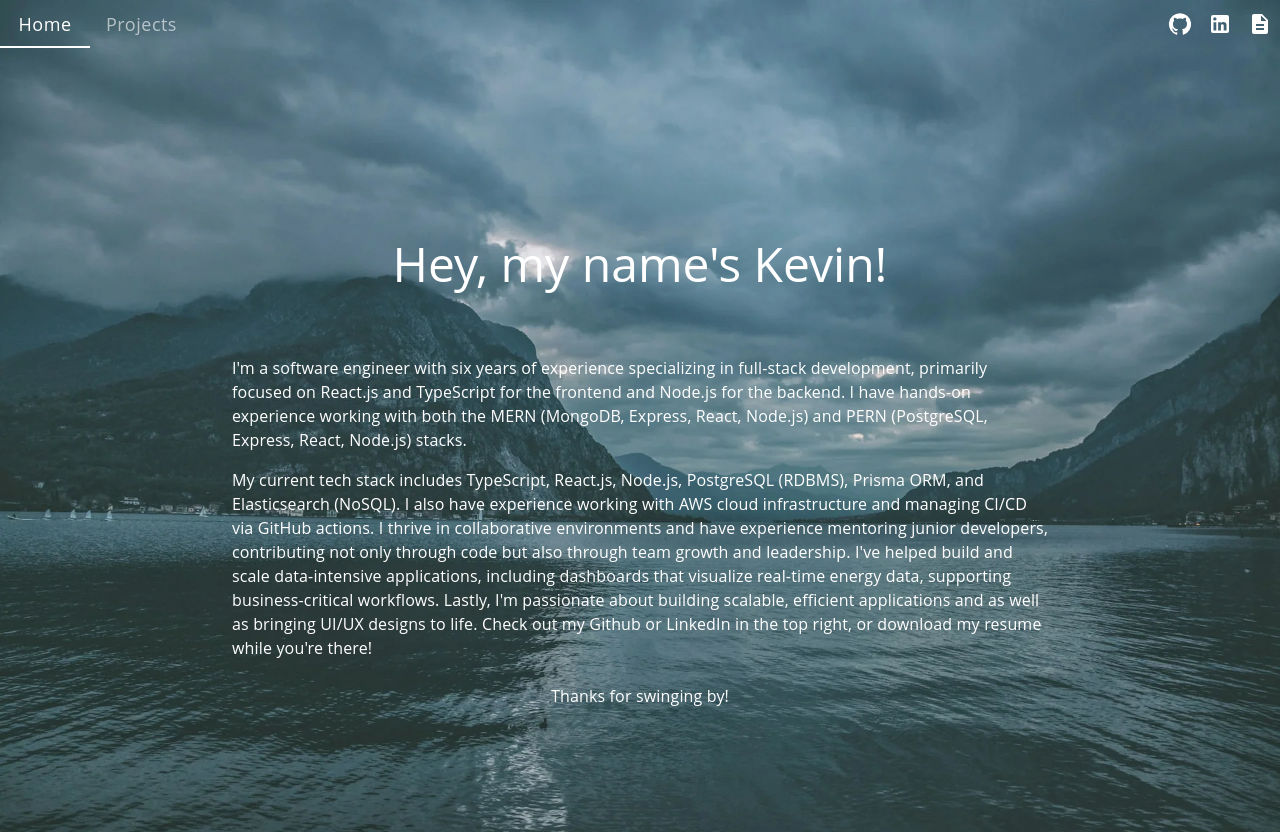
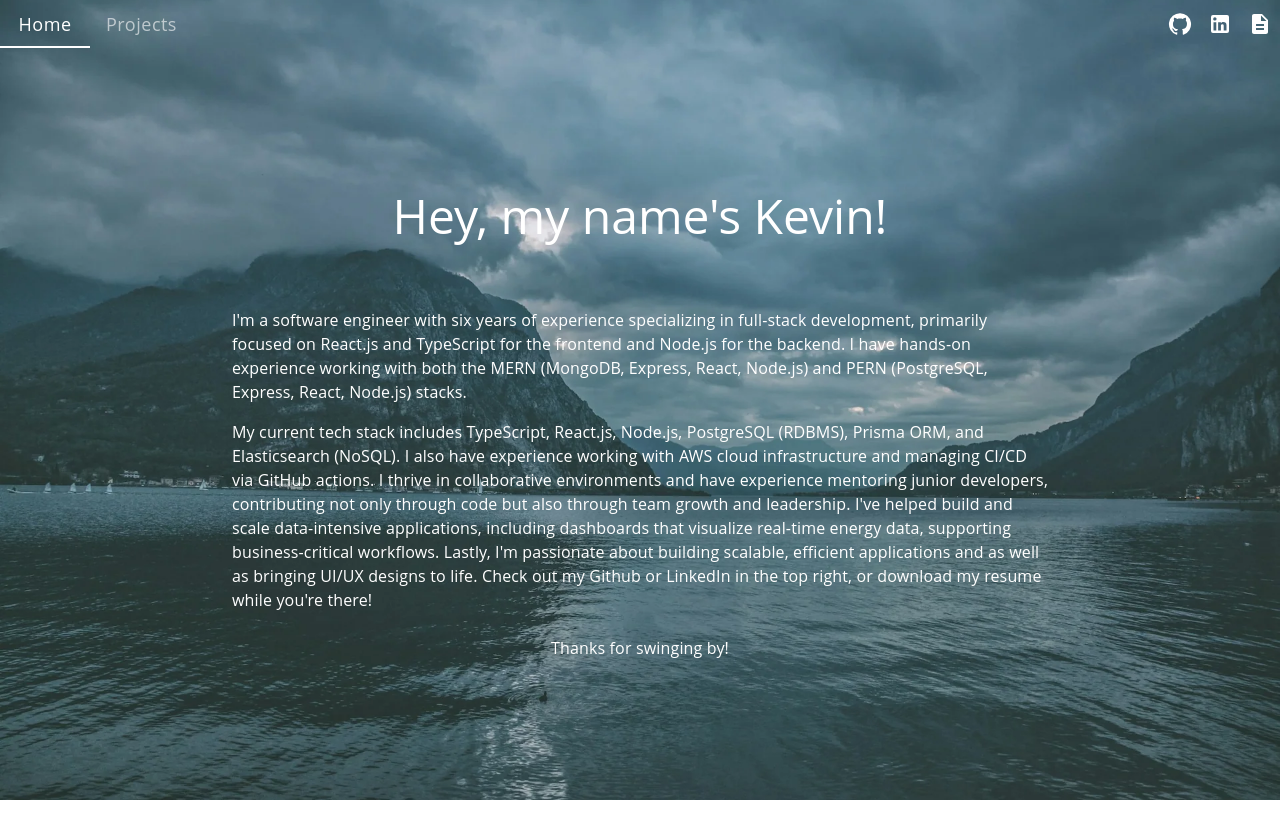
Before and after one commit to kkeef11/portfolio, a Next.js app: page / in a window 1280 px wide. After the commit the page ends 800 px from the top, so only its background shows below. Built offline with nearby package versions, Linux system fonts and the light colour scheme.

Commit message:
It is finished

```diff
--- a/app/page.tsx
+++ b/app/page.tsx
@@ -12,8 +12,9 @@ export default function Home() {
         width: "100%",
         mt: {
           xs: "6rem",
-          sm: "4rem",
-          md: "4rem",
+          sm: "2rem",
+          md: "1rem",
+          lg: "1rem",
         },
       }}
       spacing={2}
```
